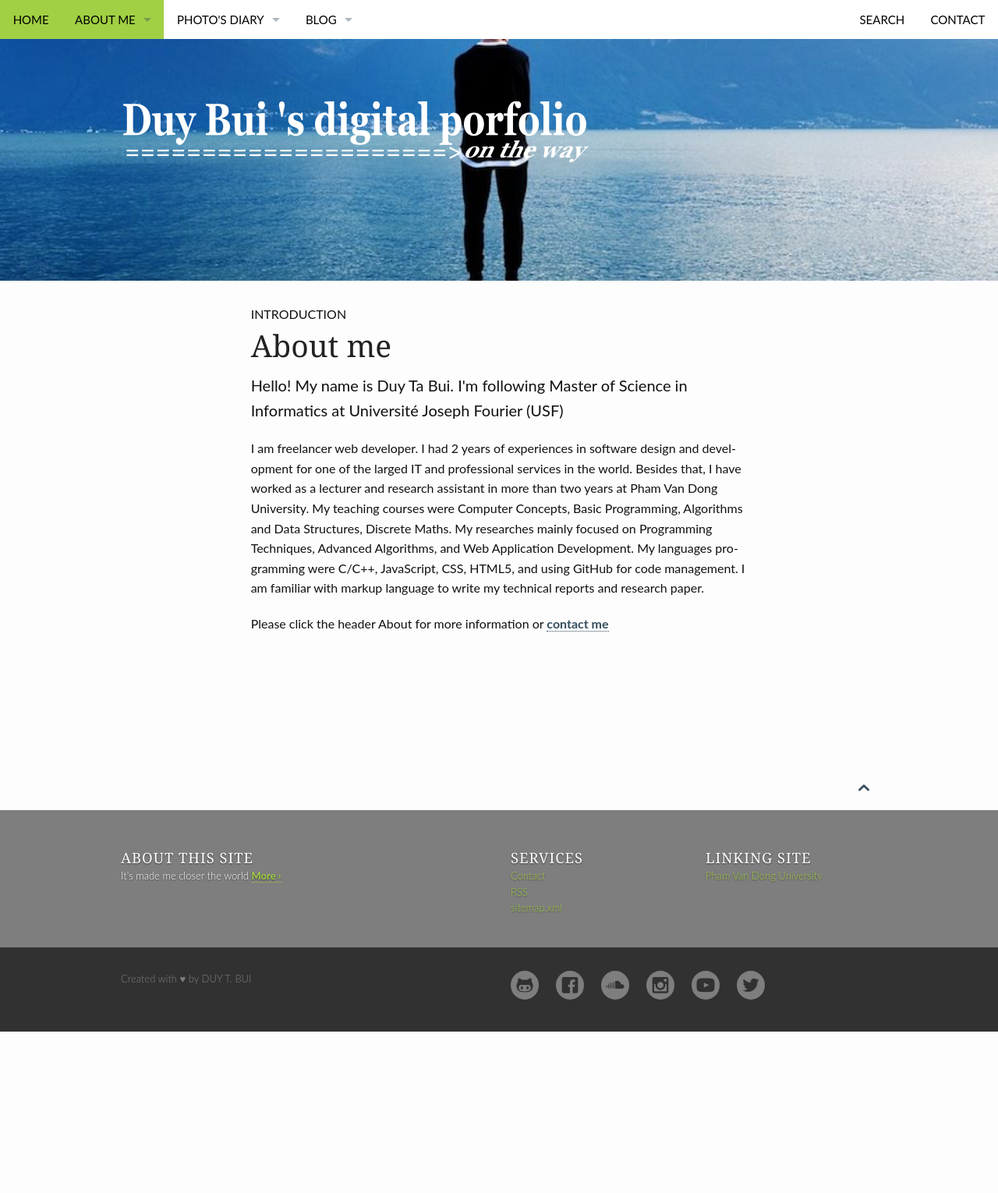
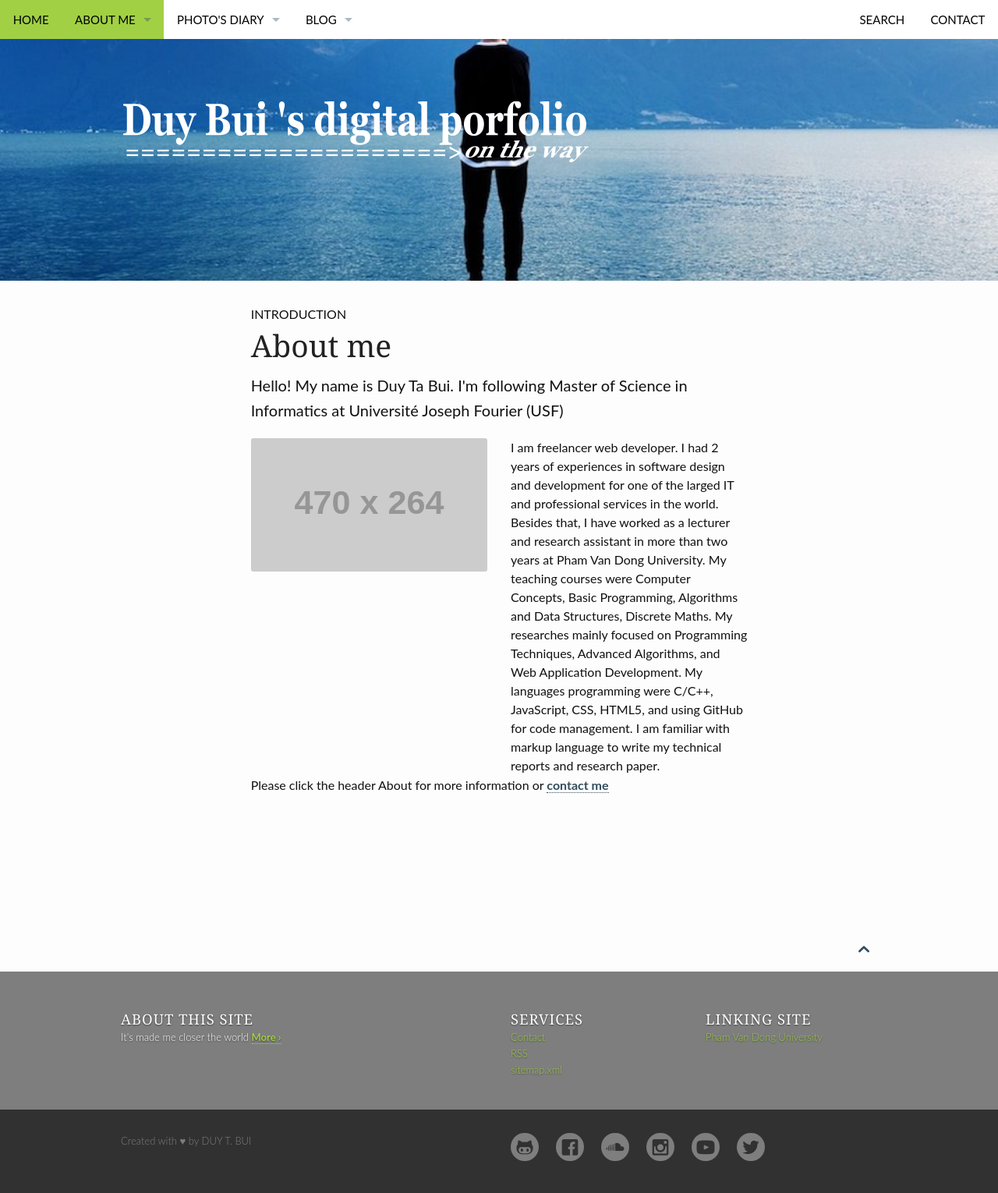
Before and after one commit to duybuidotvn/duybuidotvn.github.io, a Jekyll site: the page built from pages/about.md, in a window 1280 px wide. Shown: the whole page at 78% size. Built offline with Jekyll 4.4.1, drawn with Linux system fonts in a browser that asks for light colours; before the commit the page ends 1323 px from its top, so only the background shows below that.

Commit message:
14052015-802-blog.html

```diff
--- a/pages/about.md
+++ b/pages/about.md
@@ -8,8 +8,16 @@ header:
    image_fullwidth: "header_homepage_13.jpg"
 permalink: "/about/"
 ---
+<div class="row">
+  <div class="large-6 columns">
+      <img src="http://placehold.it/470x264/6b6351/e1dcd7&amp;text=Width+470+Pixel">
+  </div>
+  <div class="large-6 columns">
+      I am freelancer web developer. I had 2 years of experiences in software design and development for one of the larged IT and professional services in the world. Besides that, I have worked as a lecturer and research assistant in more than two years at Pham Van Dong University. My teaching courses were Computer Concepts, Basic Programming, Algorithms and Data Structures, Discrete Maths. My researches mainly focused on Programming Techniques, Advanced Algorithms, and Web Application Development. My languages programming were C/C++, JavaScript, CSS, HTML5, and using GitHub for code management. I am familiar with markup language to write my technical reports and research paper.
 
-I am freelancer web developer. I had 2 years of experiences in software design and development for one of the larged IT and professional services in the world. Besides that, I have worked as a lecturer and research assistant in more than two years at Pham Van Dong University. My teaching courses were Computer Concepts, Basic Programming, Algorithms and Data Structures, Discrete Maths. My researches mainly focused on Programming Techniques, Advanced Algorithms, and Web Application Development. My languages programming were C/C++, JavaScript, CSS, HTML5, and using GitHub for code management. I am familiar with markup language to write my technical reports and research paper.
+  </div>
+</div>
+
 
 Please click the header About for more information or [contact me] [1]
 
```
